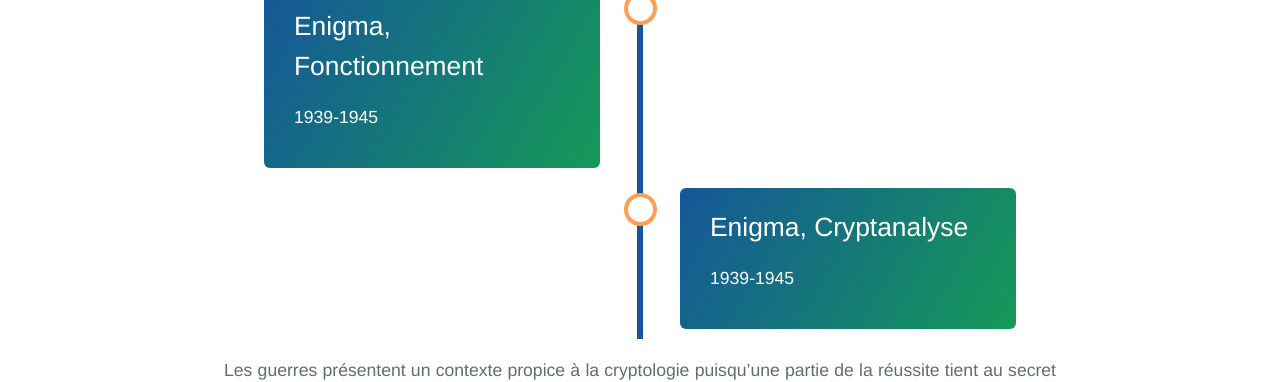
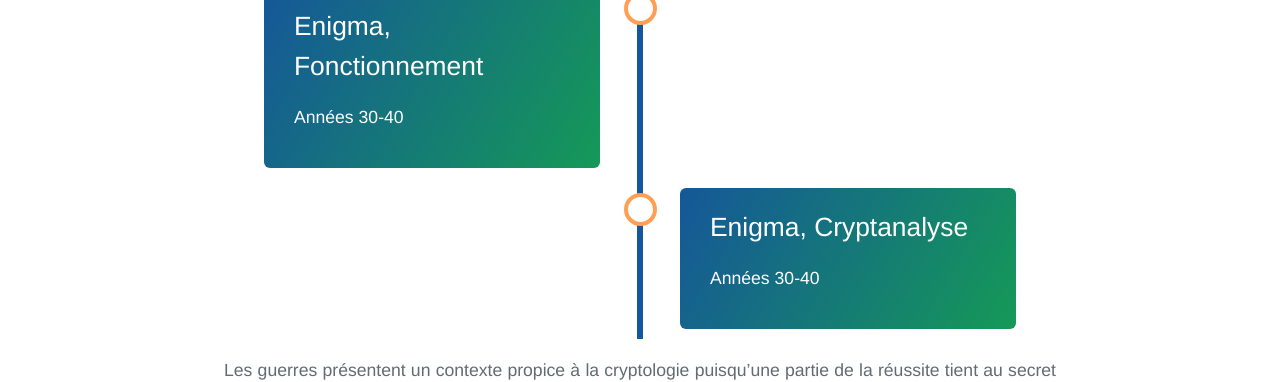
Before and after one commit to SamuelGallay/CryptoTPE, a Jekyll site: the page built from pages/3_Guerres/0_index.md, in a window 1280 px wide. Shown: the part 775-1157 px from the top of the page. Built offline with Jekyll 4.4.1, drawn with Linux system fonts in a browser that asks for light colours; our own code applies the rules of GitHub Pages for plain Markdown files.

Commit message:
Update 0_index.md

```diff
--- a/pages/3_Guerres/0_index.md
+++ b/pages/3_Guerres/0_index.md
@@ -26,14 +26,14 @@ suivante: /internet/
  <div class="container left">
    <div class="content" style="cursor: pointer;" onclick="window.location='{{ "/enigma-fonctionnement/" | relative_url }}';">
      <h2 style="color:white;">Enigma, Fonctionnement</h2>
-     <p>1939-1945</p>
+     <p>Années 30-40</p>
    </div>
  </div>
 
  <div class="container right">
    <div class="content" style="cursor: pointer;" onclick="window.location='{{ "/enigma-cryptanalyse/" | relative_url }}';">
      <h2 style="color:white;">Enigma, Cryptanalyse</h2>
-     <p>1939-1945</p>
+     <p>Années 30-40</p>
    </div>
  </div>
 
```
